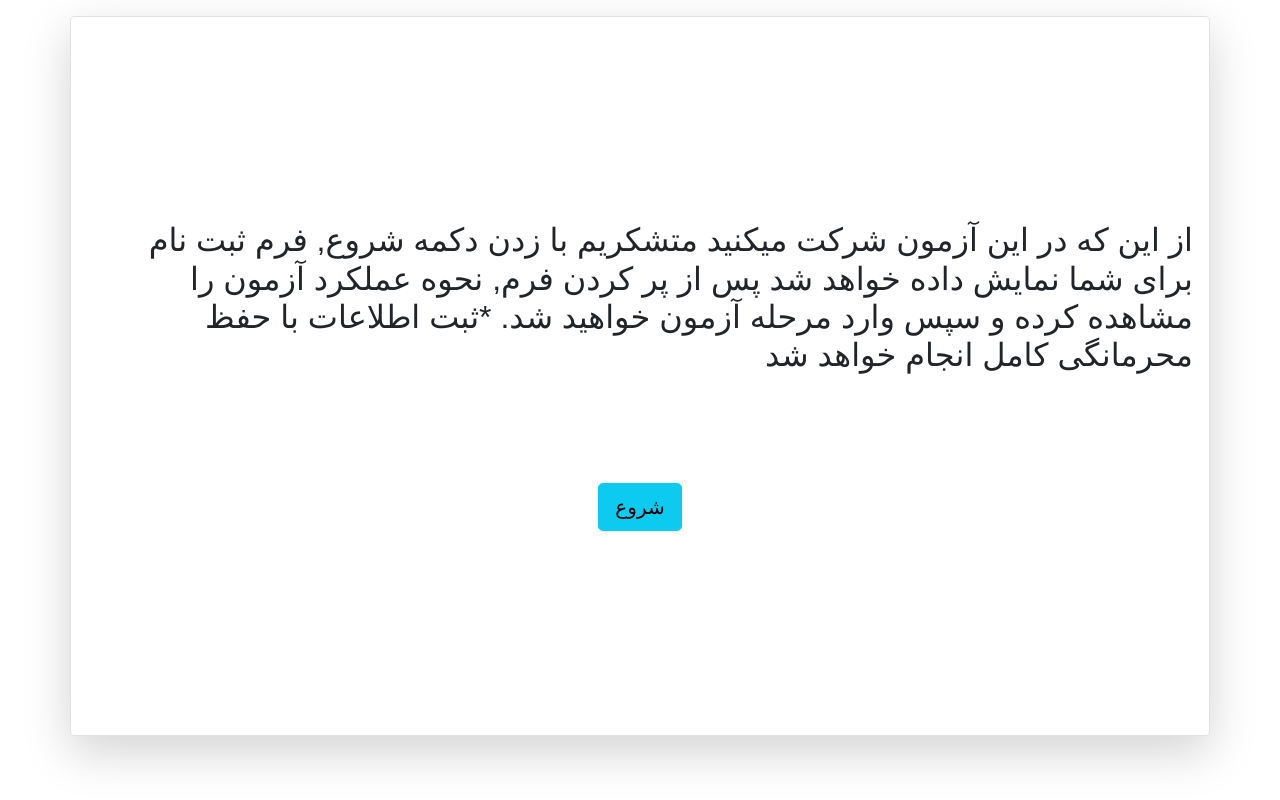
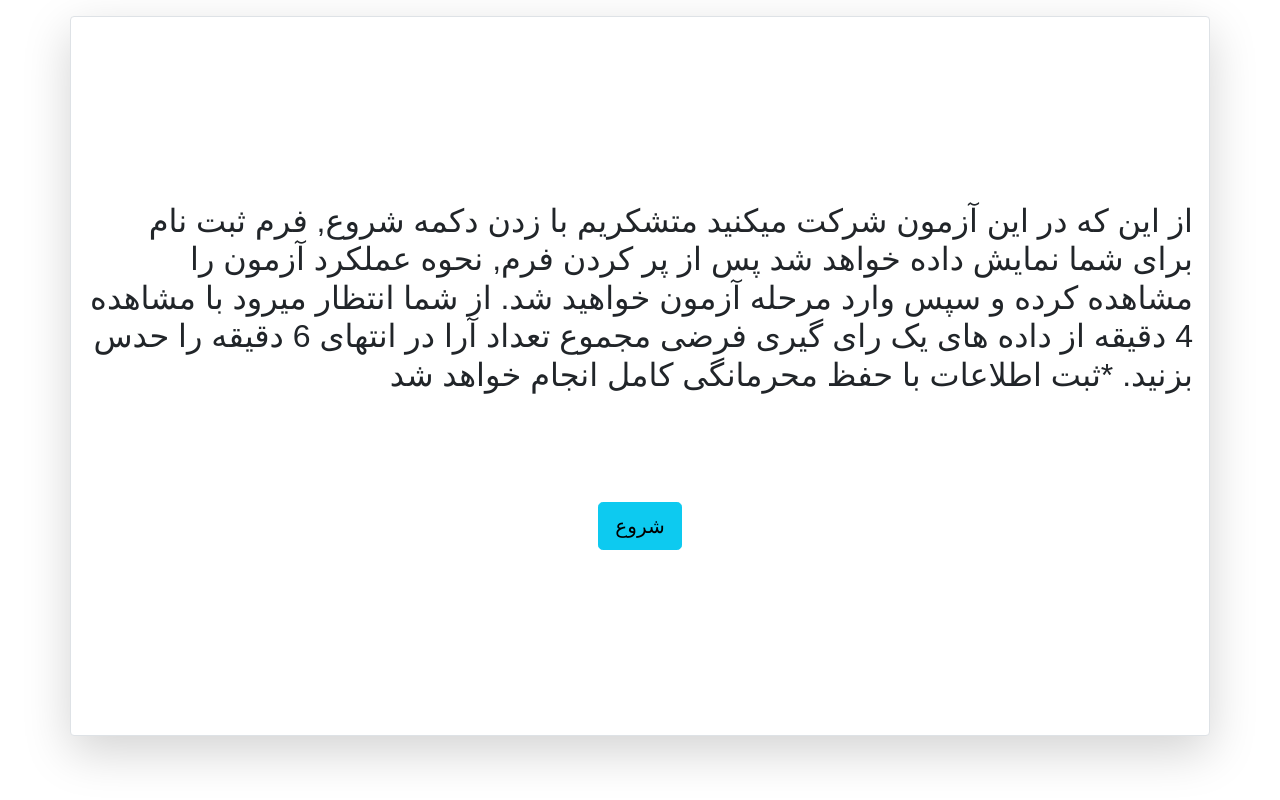
Before and after one commit to Aref-Riant/anchoring-in-pva, a React (Create React App) app: page / in a window 1280 px wide. Built offline with nearby package versions, Linux system fonts and the light colour scheme; a small style sheet from the web is missing.

Commit message:
Update greet.jsx

```diff
--- a/src/pages/greet.jsx
+++ b/src/pages/greet.jsx
@@ -13,6 +13,8 @@ export default function Greet() {
             از این که در این آزمون شرکت میکنید متشکریم با زدن دکمه شروع, فرم ثبت
             نام برای شما نمایش داده خواهد شد پس از پر کردن فرم, نحوه عملکرد
             آزمون را مشاهده کرده و سپس وارد مرحله آزمون خواهید شد.
+            از شما انتظار میرود با مشاهده 4 دقیقه از داده های یک رای گیری فرضی
+            مجموع تعداد آرا در انتهای 6 دقیقه را حدس بزنید.
 
             *ثبت اطلاعات با حفظ محرمانگی کامل انجام خواهد شد
           </h2>
```
